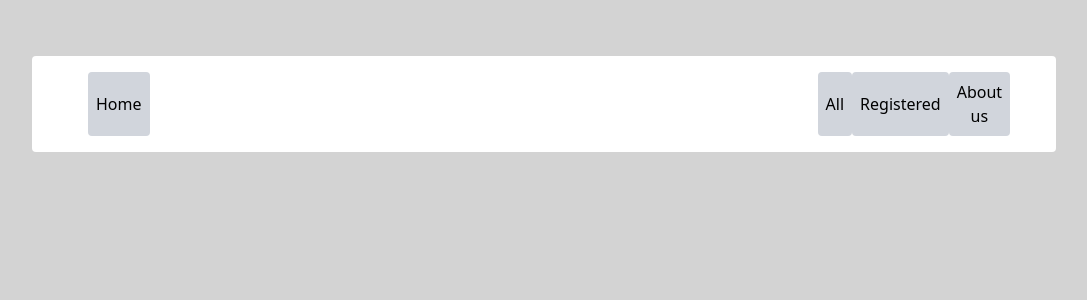
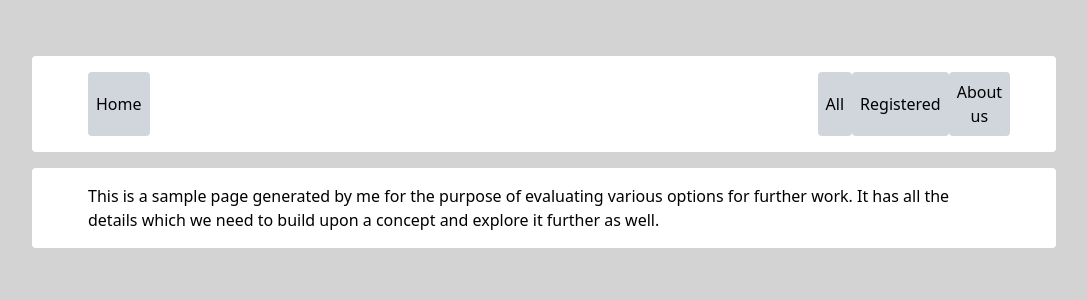
Before and after one commit to MUHAMMADFARHAN1/Courses-App-with-React, a React (Vite) app: page /about in a window 1280 px wide. Shown: the top 300 px of the page, without its empty margins (96-1183 px from the left). Built offline with nearby package versions, Linux system fonts and the light colour scheme.

Commit message:
Two basic routes generated!

```diff
--- a/src/Components/About.jsx
+++ b/src/Components/About.jsx
@@ -2,7 +2,15 @@ import React from "react";
 import Navbar from "./Navbar";
 
 function About() {
-  return <div></div>;
+  return (
+    <div className="w-4/5 mx-auto mt-14 bg-white px-14 py-4 rounded gap-10">
+      <p>
+        This is a sample page generated by me for the purpose of evaluating
+        various options for further work. It has all the details which we need
+        to build upon a concept and explore it further as well.
+      </p>
+    </div>
+  );
 }
 
 export default About;
```
